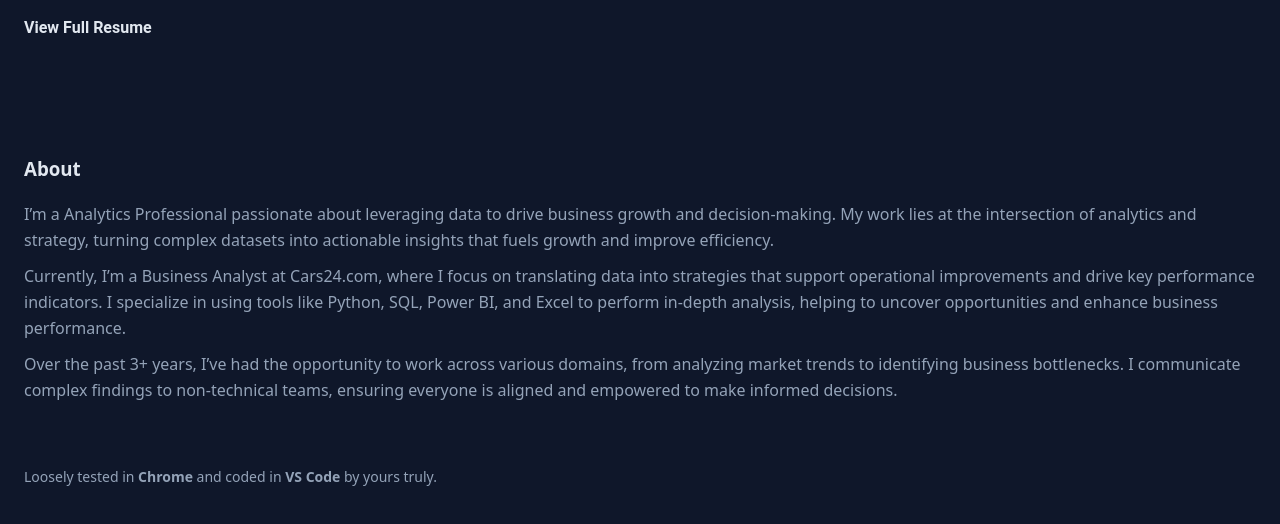
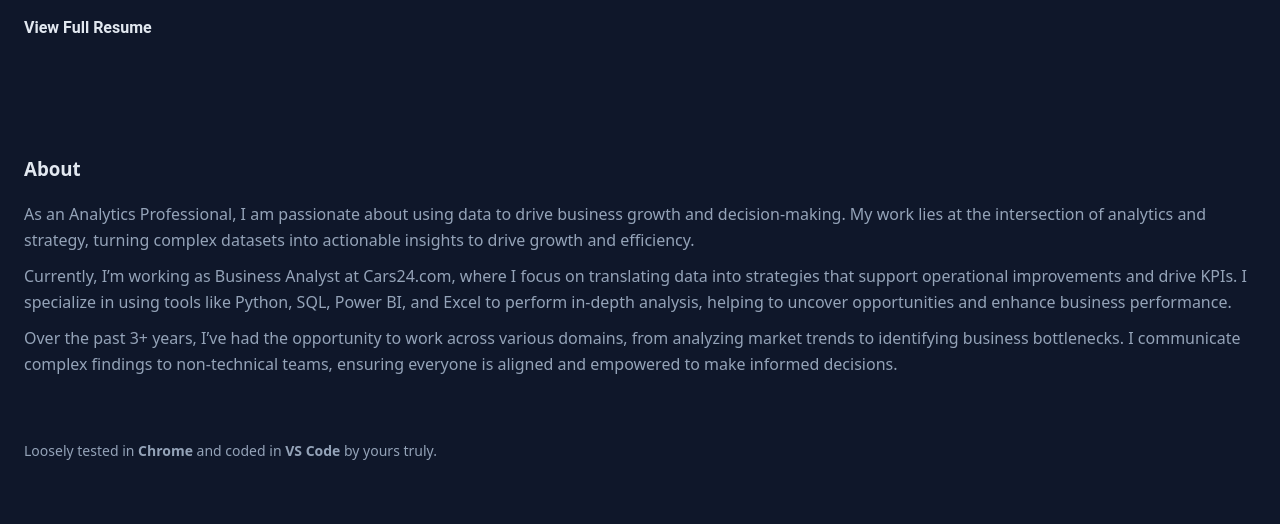
Before and after one commit to hardikb98/portfolio-website, a plain HTML site: page index.html in a window 1280 px wide. Shown: the part 296-820 px from the top of the page. Drawn offline with Linux system fonts and the light colour scheme.

Commit message:
Update index.html

```diff
--- a/index.html
+++ b/index.html
@@ -60,14 +60,13 @@
       <h3 class="about_title">About</h3>
       <p class="about_desc">
         <div class="about_desc_para">
-          I’m a Analytics Professional passionate about leveraging data to drive business
+         As an Analytics Professional, I am passionate about using data to drive business
           growth and decision-making. My work lies at the intersection of analytics and strategy,
-          turning complex datasets into actionable insights
-          that fuels growth and improve efficiency.
+          turning complex datasets into actionable insights to drive growth and efficiency.
         </div>
         <div class="about_desc_para">
-          Currently, I’m a Business Analyst at Cars24.com, where I focus on translating data
-          into strategies that support operational improvements and drive key performance indicators.
+          Currently, I’m working as Business Analyst at Cars24.com, where I focus on translating data
+          into strategies that support operational improvements and drive KPIs.
           I specialize in using tools like Python, SQL, Power BI, and Excel to perform in-depth analysis,
           helping to uncover opportunities and enhance business performance.
         </div>
```
